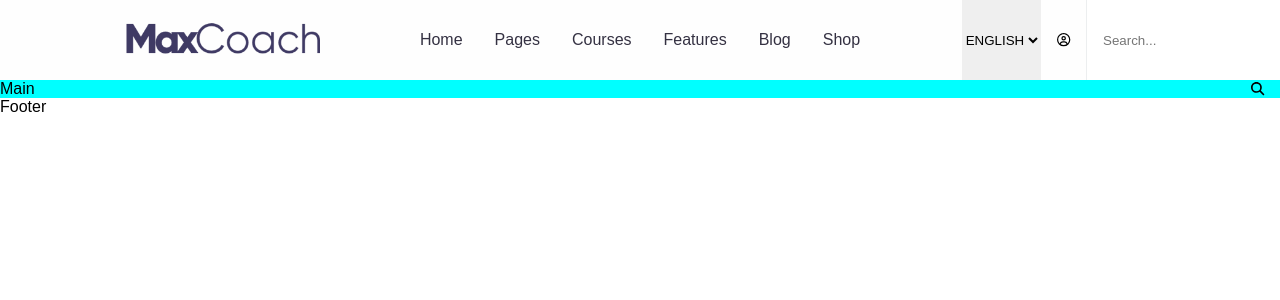
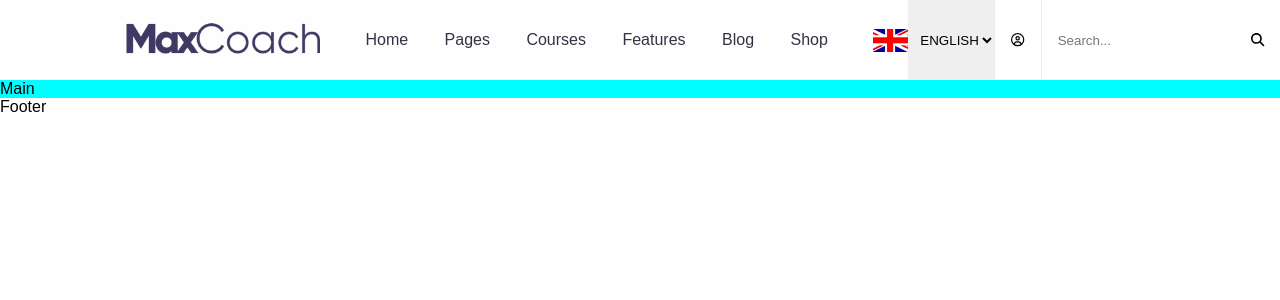
Before and after one commit to Barbarubia/proj-html-vuejs, a Vue app: page / in a window 1280 px wide. Shown: the top 300 px of the page. Built offline with nearby package versions, Linux system fonts and the light colour scheme.

Commit message:
aggiunta bandiera lingua

```diff
--- a/src/components/HeaderMaxCoach.vue
+++ b/src/components/HeaderMaxCoach.vue
@@ -7,16 +7,20 @@
     <!-- Menu al centro -->
     <nav class="header-middle">
       <ul>
-        <li v-for="element in arrLinks" :key="element.name"><a href="element.url">{{element.name}}</a></li>
+        <li v-for="element in arrLinks" :key="element.name">
+          <a href="element.url">
+            {{element.name}}
+          </a>
+        </li>
         <!-- TODO: aggiungere freccetta verso il basso con ::after da font-awesome -->
       </ul>
     </nav>
     <!-- Header parte destra -->
     <div class="header-right">
       <!-- Scelta lingua -->
-      <!-- TODO: aggiungere funzione che mostra la bandiera in base alla lingua selezionata -->
-      <select name="select-language" id="select-language">
-        <option v-for="language in arrLanguages" :key="language.value" value="language.value" :selected="language.value === 'en' ? true : false">{{ language.name }}</option>
+      <img :src="require('../assets/img/' + selectedLanguage + '.png')" :alt="'flag' + selectedLanguage">
+      <select @change="setLanguage($event)" v-model="selectedLanguage" name="select-language" id="select-language">
+        <option v-for="language in arrLanguages" :key="language.value" :value="language.value" :selected="language.value === 'en' ? true : false">{{ language.name }}</option>
       </select>
       <!-- Bottone profilo utente -->
       <button class="btn-user">
@@ -36,6 +40,7 @@ export default {
   name: 'HeaderMaxCoach',
   data () {
     return {
+      selectedLanguage: 'en',
       arrLinks: [
         {
           url: '#',
@@ -80,6 +85,11 @@ export default {
         }
       ]
     }
+  },
+  methods: {
+    setLanguage (event) {
+      this.selectedLanguage = event.target.value
+    }
   }
 }
 </script>
@@ -118,11 +128,15 @@ header {
   }
   // Stile per la parte destra dell'header
   .header-right {
+    display: flex;
+    justify-content: flex-end;
+    align-items: center;
     flex-basis: 25%;
     text-align: right;
     height: 100%;
     #select-language {
       height: 100%;
+      padding-left: .5rem;
       border: none;
       text-transform: uppercase;
     }
```
